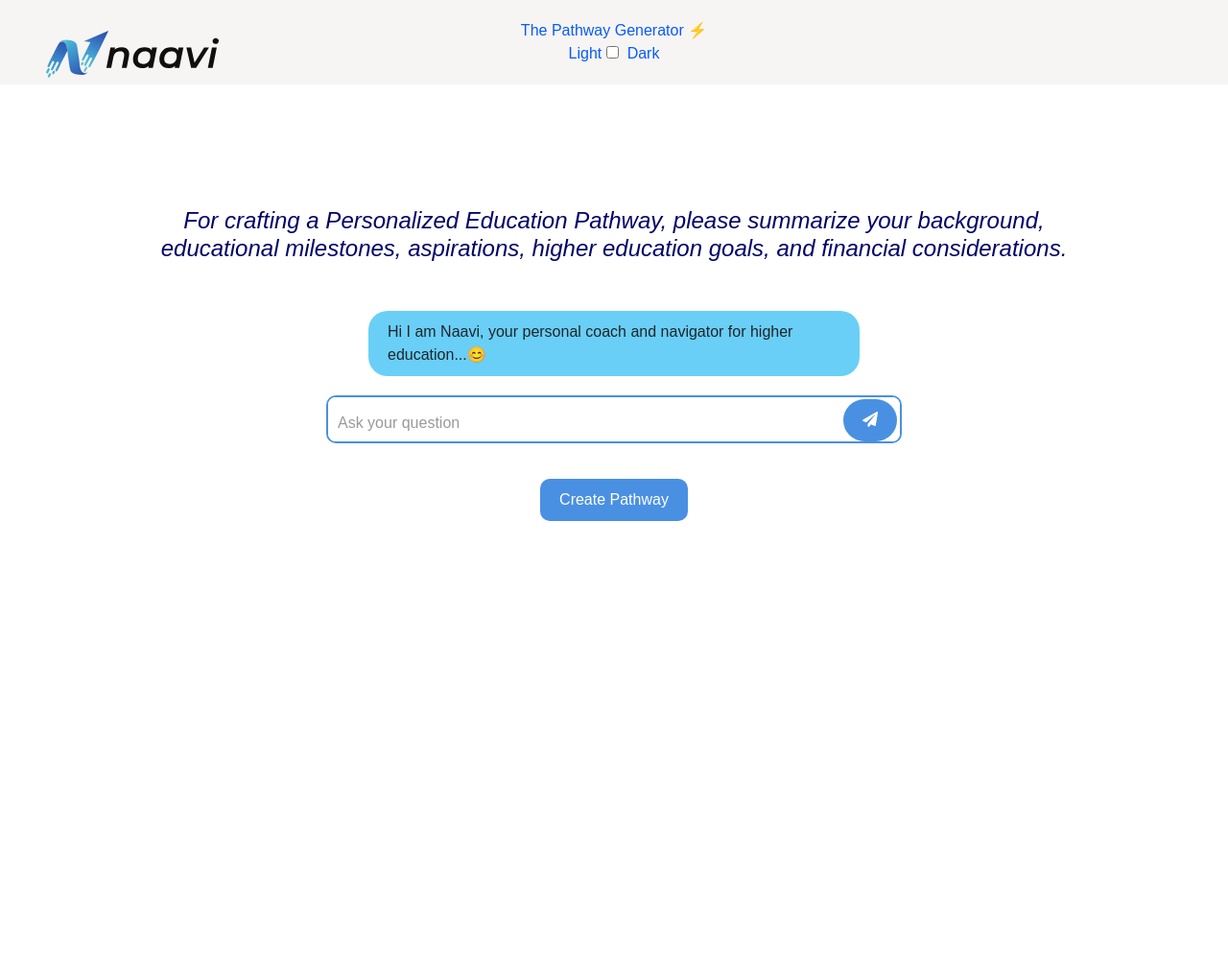
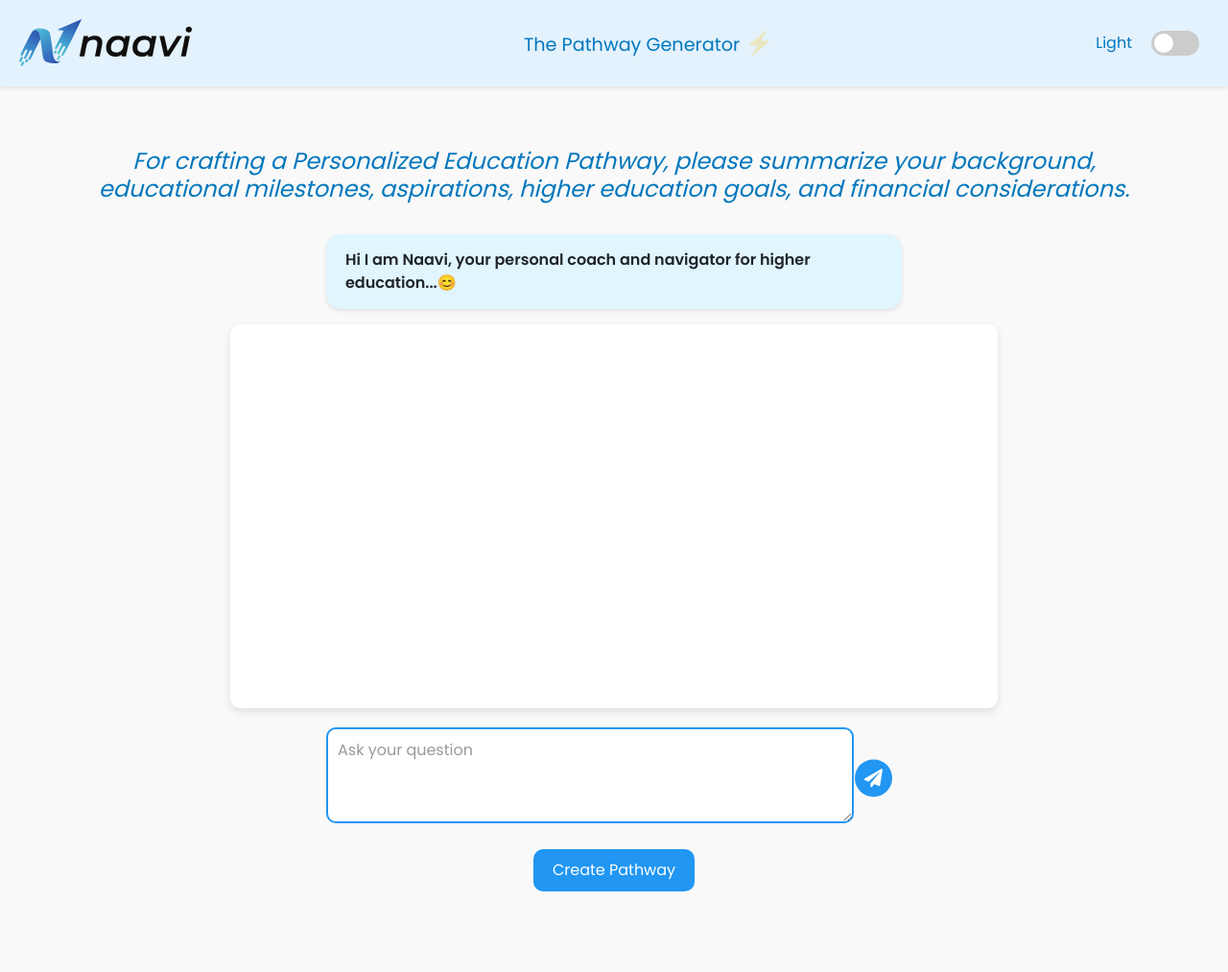
Before and after one commit to sivasai3949/NAAVI-VERTICALLINE, a FastAPI app: page / in a window 1280 px wide. Shown: the whole page at 96% size. Before the commit the page ends 543 px from the top, so only its background shows below. Run offline with FastAPI, Linux system fonts and the light colour scheme; some libraries are stand-ins or nearby versions.

Commit message:
intial commit

```diff
--- a/main.py
+++ b/main.py
@@ -8,6 +8,7 @@ import boto3
 import json
 import os
 from botocore.exceptions import ClientError
+import numpy as np
 
 app = FastAPI()
 
@@ -37,6 +38,25 @@ questions = [
     "What educational resources or materials do you regularly use?"
 ]
 
+def add_noise_to_input(user_input, epsilon):
+    # Convert input text to a numeric representation (e.g., character count)
+    numeric_representation = len(user_input)  # Example: using the length of the input
+
+    # Calculate the noise scale based on epsilon and sensitivity
+    sensitivity = 1.0  # Assuming a sensitivity of 1
+    scale = sensitivity / epsilon
+
+    # Generate Laplacian noise
+    noise = np.random.laplace(0, scale)
+
+    # Apply the noise to the numeric representation
+    noisy_input_length = max(0, numeric_representation + noise)  # Ensure non-negative length
+
+    # Optionally, you could map the noisy length back to a similar input
+    noisy_input = user_input[:int(noisy_input_length)]  # Example: truncate the input
+
+    return noisy_input
+
 @app.get("/", response_class=HTMLResponse)
 async def home(request: Request):
     # Reset session variables
@@ -52,15 +72,19 @@ async def process_chat(request: Request, user_input: str = Form(...)):
     question_index = request.session.get('question_index', 0)
     user_responses = request.session.get('user_responses', [])
 
-    # Ensure to store user input if not the first question
+    # Apply DP-OPT to the user input before processing
+    epsilon = 0.5  # Example value, you can adjust based on your needs
+    noisy_user_input = add_noise_to_input(user_input, epsilon)
+
+    # Ensure to store noisy user input if not the first question
     if question_index > 0:
-        user_responses.append(user_input)
+        user_responses.append(noisy_user_input)
         request.session['user_responses'] = user_responses
 
     if question_index < len(questions):
         next_question = questions[question_index]
         request.session['question_index'] = question_index + 1
-        return JSONResponse({'question': next_question})
+        return JSONResponse({'question': next_question, 'processed_input': noisy_user_input})
     else:
         request.session['question_index'] = len(questions)  # Ensure index is at the end
         return JSONResponse({'response': "Thank you for providing the information. Please click the 'Create a Pathway' button to proceed.", 'show_pathway_button': True})
--- a/static/script.js
+++ b/static/script.js
@@ -34,7 +34,9 @@ function sendUserInput() {
         if (data.error) {
             appendChat("robot", "Error: " + data.error);
         } else {
-            appendChat("user", userInput);
+            // Reflect the server-processed input back to the user
+            appendChat("user", data.processed_input || userInput);
+
             if (data.response) {
                 appendChat("robot", data.response);
                 triggerConfetti(); // Trigger confetti when response is received
@@ -64,6 +66,7 @@ function appendChat(role, message) {
     var chatBubble = document.createElement('div');
     chatBubble.classList.add('chat-bubble');
     chatBubble.classList.add(role + '-bubble');
+
     chatBubble.innerText = message;
 
     chatContainer.appendChild(chatBubble);
@@ -76,9 +79,9 @@ function showLoading() {
     var loadingIndicator = document.createElement('div');
     loadingIndicator.id = 'loading-indicator';
     loadingIndicator.classList.add('chat-bubble', 'robot-bubble');
-    loadingIndicator.innerText = '...'; // Loading dots
+    loadingIndicator.innerText = '...';
     chatContainer.appendChild(loadingIndicator);
-    chatContainer.scrollTop = chatContainer.scrollHeight; // Scroll to bottom of chat
+    chatContainer.scrollTop = chatContainer.scrollHeight;
 }
 
 function hideLoading() {
@@ -87,31 +90,3 @@ function hideLoading() {
         loadingIndicator.remove();
     }
 }
-
-function triggerConfetti() {
-    var end = Date.now() + (2 * 1000); // Confetti duration: 2 seconds
-    var colors = ['#bb0000', '#ffffff'];
-
-    function frame() {
-        confetti({
-            particleCount: 2,
-            angle: 60,
-            spread: 55,
-            origin: { x: 0 },
-            colors: colors
-        });
-        confetti({
-            particleCount: 2,
-            angle: 120,
-            spread: 55,
-            origin: { x: 1 },
-            colors: colors
-        });
-
-        if (Date.now() < end) {
-            requestAnimationFrame(frame);
-        }
-    }
-
-    frame();
-}
--- a/static/styles.css
+++ b/static/styles.css
@@ -1,179 +1,216 @@
+/* Base Styles */
 body {
-    font-family: Arial, sans-serif;
-    background-color: #f4f4f4;
-    margin: 0;
-    padding: 20px;
-  }
-
-  h1 {
-    text-align: center;
-    color: #333;
-  }
-
-  .timeline {
-    position: relative;
-    max-width: 1200px;
-    margin: 0 auto;
-  }
-
-  .container {
-    padding: 10px 40px;
-    position: relative;
-    background-color: inherit;
-    width: 50%;
-  }
-
-  .container::after {
-    content: '';
-    position: absolute;
-    width: 25px;
-    height: 25px;
-    right: -17px;
-    background-color: white;
-    border: 4px solid #FF9F55;
-    top: 15px;
-    border-radius: 50%;
-    z-index: 1;
-  }
-
-  .left {
-    left: 0;
-  }
-
-  .right {
-    left: 50%;
-  }
-
-  .right::before {
-    content: " ";
-    height: 0;
-    position: absolute;
-    top: 22px;
-    width: 0;
-    z-index: 1;
-    right: 30px;
-    border: medium solid white;
-    border-width: 10px 0 10px 10px;
-    border-color: transparent transparent transparent white;
-  }
-
-  .content {
-    padding: 20px 30px;
-    background-color: white;
-    position: relative;
-    border-radius: 6px;
-  }
-
-  .content ul {
-    list-style-type: none;
-    padding: 0;
-  }
-
-  .content ul li {
-    padding: 5px 0;
-    font-size: 16px;
-  }
-
-
-
-  body {
-  font-family: Arial, sans-serif;
+  font-family: "Poppins", sans-serif;
   margin: 0;
   padding: 0;
-  background-color: #fff;
-  overflow-x: hidden; /* Prevent horizontal overflow */
+  background-color: #f9f9f9;
+  overflow-x: hidden;
+  transition: background-color 0.3s, color 0.3s;
 }
 
 header {
-  text-align: center;
-  padding: 20px;
-  background-color: #f7f4f4;
-  color: #075cf9;
+  background-color: #e3f2fd;
+  color: #0277bd;
+  box-shadow: 0 2px 4px rgba(0, 0, 0, 0.1);
+  padding: 10px 0;
+  transition: background-color 0.3s, color 0.3s;
 }
 
-  header h1 {
-  margin: 0;
-  font-size: 2.5rem;
+.header-container {
+  display: flex;
+  align-items: center;
+  justify-content: space-between;
+  padding: 10px 20px;
 }
 
-  header p {
+.logo-container {
+  margin-right: 20px;
+}
+
+.logo-icon {
+  height: 50px;
+}
+
+.tagline-container {
+  text-align: center;
+  flex-grow: 1;
+}
+
+.tagline-container p {
   margin: 0;
+  font-size: 1.2rem;
+  position: relative;
+}
+
+.blinking-lightning {
+  font-size: 1.5rem;
+  color: #ffeb3b;
+  animation: blink 1s infinite;
+}
+
+@keyframes blink {
+  0% {
+    opacity: 1;
+  }
+  50% {
+    opacity: 0;
+  }
+  100% {
+    opacity: 1;
+  }
+}
+
+.theme-toggle-container {
+  display: flex;
+  align-items: center;
+  color: #0277bd;
+}
+
+.theme-toggle {
+  display: none;
+}
+
+.theme-toggle-label {
+  display: inline-block;
+  width: 50px;
+  height: 26px;
+  background-color: #ccc;
+  border-radius: 50px;
+  position: relative;
+  cursor: pointer;
+  margin: 0 10px;
+}
+
+.theme-toggle-slider {
+  position: absolute;
+  top: 3px;
+  left: 3px;
+  width: 20px;
+  height: 20px;
+  background-color: white;
+  border-radius: 50%;
+  transition: transform 0.3s;
+}
+
+.theme-toggle:checked + .theme-toggle-label {
+  background-color: #2196f3;
+}
+
+.theme-toggle:checked + .theme-toggle-label .theme-toggle-slider {
+  transform: translateX(24px);
+}
+
+.theme-toggle-text {
   font-size: 1rem;
+  margin: 0 10px;
+  transition: color 0.3s;
+}
+
+.theme-toggle-text#theme-toggle-text-dark {
+  display: none;
+}
+
+body.dark-mode .theme-toggle-text#theme-toggle-text-light {
+  display: none;
+}
+
+body.dark-mode .theme-toggle-text#theme-toggle-text-dark {
+  display: inline;
+}
+
+body.dark-mode .theme-toggle-label {
+  background-color: #2196f3;
+}
+
+body.dark-mode .theme-toggle-slider {
+  background-color: #fff;
 }
 
 main {
-  padding: 8rem; /* Adjust padding as needed */
+  padding: 2rem;
+  margin: auto;
   text-align: center;
 }
 
 main h2 {
   font-size: 1.5rem;
-  margin-bottom: 50px;
-  color: #020568;
+  margin-bottom: 2rem;
+  color: #0277bd;
   font-style: italic;
 }
 
-  /* Introductory message styling */
+.content-container {
+  padding: 2rem;
+}
+
 .intro-message-container {
   display: flex;
-  justify-content: center; /* Center the intro message */
-  margin-bottom: 0px; /* Space below introductory message */
+  justify-content: center;
+  margin-bottom: 1rem;
 }
 
 .intro-bubble {
-  background-color: #69cff7;
+  background-color: #e1f5fe;
   text-align: left;
-  padding: 10px 20px;
-  border-radius: 20px;
-  width: 50%;
-  max-width: 600px; /* Set a maximum width for consistency */
-  overflow: auto;
-  resize: none; /* Ensure it is not resizable */
+  padding: 15px 20px;
+  border-radius: 15px;
+  width: 100%;
+  font-weight: 900;
+  max-width: 600px;
+  box-shadow: 0 2px 4px rgba(0, 0, 0, 0.1);
 }
 
-  /* Chat container styling */
 .chat-container {
-  max-width: 600px;
-  margin: 0 auto; /* Center the chat container */
-  padding: 0; /* No padding to prevent wrapping */
-  background: none; /* Remove background */
-  border: none; /* Remove border */
-  box-shadow: none; /* Remove shadow */
-  overflow: auto; /* Allow scrolling */
+  margin: 0 auto;
+  max-width: 800px;
+  padding: 20px;
+  background-color: #fff;
+  border-radius: 10px;
+  box-shadow: 0 4px 8px rgba(0, 0, 0, 0.1);
+  overflow-y: auto;
+  height: 400px;
 }
 
-  /* Chat bubbles styling */
 .chat-bubble {
   padding: 10px 20px;
   margin: 10px 0;
   border-radius: 20px;
-  max-width: 100%;
-  overflow: auto;
-  display: inline-block; /* Allow bubbles to be on the same line if needed */
-  vertical-align: top; /* Align bubbles at the top */
-  box-sizing: border-box; /* Include padding and border in the element's total width and height */
+  max-width: 80%;
+  box-sizing: border-box;
+  display: block;
 }
 
-  /* Apply resizable feature only to chatbot responses */
 .robot-bubble {
-  background-color: #e0e0e0;
+  background-color: #f5f5f5;
   text-align: left;
-  overflow: auto;
-  display: block; /* Ensure it takes a new line */
+  font-weight: bold;
 }
 
 .user-bubble {
-  background-color: #4a90e2;
+  background-color: #2196f3;
   color: #fff;
   text-align: left;
-  resize: vertical; /* Allow resizing */
-  overflow: auto;
-  display: block; /* Ensure it takes a new line */
-  border-radius: 20px; /* Smooth rounded corners */
-  box-sizing: border-box; /* Include padding and border in the element's total width and height */
+  margin-left: auto;
+  border-radius: 20px;
+  position: relative;
+  padding: 10px 20px;
+  box-sizing: border-box;
+  font-weight: 900;
 }
 
-  /* Form styling for user input */
+.user-bubble::before {
+  content: "";
+  width: 0;
+  height: 0;
+  border: 10px solid transparent;
+  border-left: 10px solid transparent;
+  border-top: 10px solid transparent;
+  border-bottom: 10px solid transparent;
+  position: absolute;
+  top: 10px;
+  right: -10px;
+}
+
 .user-input-form {
   display: flex;
   flex-direction: column;
@@ -181,68 +218,64 @@ body {
   margin-top: 20px;
 }
 
-  /* Input container styling */
 .input-container {
   position: relative;
   width: 100%;
   max-width: 600px;
 }
 
-  /* Textarea styling */
 textarea {
-  width: 100%;
-  height: 50px;
-  padding: 10px; /* Adjust padding to fit design */
-  border: 2px solid #4a90e2;
+  width: calc(100% - 50px);
+  height: 100px;
+  padding: 10px;
+  border: 2px solid #2196f3;
   border-radius: 10px;
-  margin-bottom: 10px;
+  margin-right: 50px;
   transition: border-color 0.3s;
-  box-sizing: border-box; /* Ensure padding and border are included in the width */
-  resize: none; /* Ensure it is not resizable */
-  line-height: 1.5; /* Ensure vertical centering */
-  text-align: left; /* Align text to the left */
+  box-sizing: border-box;
 }
 
 textarea::placeholder {
-  color: #999; /* Placeholder text color */
-  padding-top: 5px;
+  color: #999;
 }
 
 textarea:focus {
-  border-color: #357ab8;
+  border-color: #0d47a1;
 }
 
-  /* Button inside the input container */
 #send-btn {
   position: absolute;
-  right: 5px;
-  top: 39%;
+  right: 10px;
+  top: 50%;
   transform: translateY(-50%);
-  background-color: #4a90e2;
+  background-color: #2196f3;
   color: #fff;
   border: none;
-  padding: 10px 20px;
-  border-radius: 40px;
+  padding: 10px;
+  border-radius: 50%;
   cursor: pointer;
   transition: background-color 0.3s;
+  font-size: 1.2rem;
+  display: flex;
+  align-items: center;
+  justify-content: center;
 }
 
 #send-btn:hover {
-  background-color: #357ab8;
+  background-color: #0d47a1;
 }
 
-  /* Ensure visibility of the "Create Pathway" button */
 #pathway-btn {
-  background-color: #4a90e2;
+  background-color: #2196f3;
   color: #fff;
   border: none;
   padding: 10px 20px;
   border-radius: 10px;
   cursor: pointer;
   transition: background-color 0.3s;
-  margin-top: 20px; /* Ensure some space above */
-  display: block; /* Center button and add space above */
-  margin: 20px auto; /* Center button horizontally */
+  margin-top: 20px;
+  display: block;
+  margin: 20px auto;
   font-size: medium;
 }
 
@@ -250,109 +283,43 @@ body {
   display: none;
 }
 
-  .logo-container {
-  display: flex;
-  align-items: center;
-  position: absolute;
-  top: 2rem;
-  left: 3rem;
+/* Dark Theme Styles */
+body.dark-mode {
+  background-color: #121212;
+  color: #e0e0e0;
 }
 
-  .logo-icon {
-  height: 50px;
-  margin-right: 10px;
+header.dark-mode {
+  background-color: #1e1e1e;
+  color: #e0e0e0;
 }
 
-  .logo-container p {
-  color: #075cf9;
-  position: relative;
-  top: 3rem;
-  right: 12rem;
-  font-style: italic;
+.intro-bubble.dark-mode {
+  background-color: #333;
 }
 
-  /* For pathway results container */
-  .pathway-content {
-  padding: 20px;
-  background: #fff;
-  border-radius: 10px;
-  box-shadow: 0 2px 4px rgba(0, 0, 0, 0.1);
-  max-width: 800px;
-  margin: 0 auto;
-  overflow: auto; /* Allows scrolling */
+.chat-container.dark-mode {
+  background-color: #1e1e1e;
 }
 
-  /* DP-OPT content styling */
-  .dp-opt-content {
-  padding: 40px;
-  background-color: #f3f4f6; /* Light gray background */
-  border-radius: 10px;
-  box-shadow: 0 4px 8px rgba(0, 0, 0, 0.1);
-  max-width: 800px;
-  margin: 40px auto; /* Center the DP-OPT section */
-  text-align: left; /* Align text to the left */
-  color: #333;
+.robot-bubble.dark-mode {
+  background-color: #2e2e2e;
 }
 
-  .dp-opt-heading {
-  font-size: 1.8rem;
-  color: #333;
-  margin-bottom: 20px;
+.user-bubble.dark-mode {
+  background-color: #1976d2;
 }
 
-  .dp-opt-subheading {
-  font-size: 1.4rem;
-  color: #075cf9;
-  margin-top: 20px;
-  margin-bottom: 10px;
+textarea.dark-mode {
+  border-color: #1976d2;
+  background-color: #333;
+  color: #e0e0e0;
 }
 
-  .dp-opt-text {
-  font-size: 1rem;
-  line-height: 1.6;
-  margin-bottom: 20px;
+#send-btn.dark-mode {
+  background-color: #1976d2;
 }
 
-  .dp-opt-features {
-  list-style-type: disc;
-  padding-left: 20px;
-  margin-bottom: 20px;
+#pathway-btn.dark-mode {
+  background-color: #1976d2;
 }
-
-  .dp-opt-instructions {
-  list-style-type: decimal;
-  padding-left: 20px;
-  margin-bottom: 20px;
-  }
-
-  .dp-opt-features li,
-  .dp-opt-instructions li {
-  margin-bottom: 10px;
-  }
-
-  .dp-opt-intro {
-  font-size: 1.2rem;
-  margin-bottom: 20px;
-  }
-
-  .dp-opt-content img {
-  max-width: 100%;
-  border-radius: 10px;
-  margin: 20px 0;
-  }
-
-  .dp-opt-content p, .dp-opt-content li {
-  color: #444;
-  }
-
-  .dp-opt-content p strong {
-  color: #075cf9; /* Highlighting specific text */
-  }
-
-  .dp-opt-content p em {
-  color: #4a90e2; /* Emphasizing specific text */
-  }
-
-  .dp-opt-content p span {
-  color: #e74c3c; /* Additional emphasis */
-  }
```
Lines whose indentation alone changed are shown as unchanged.
